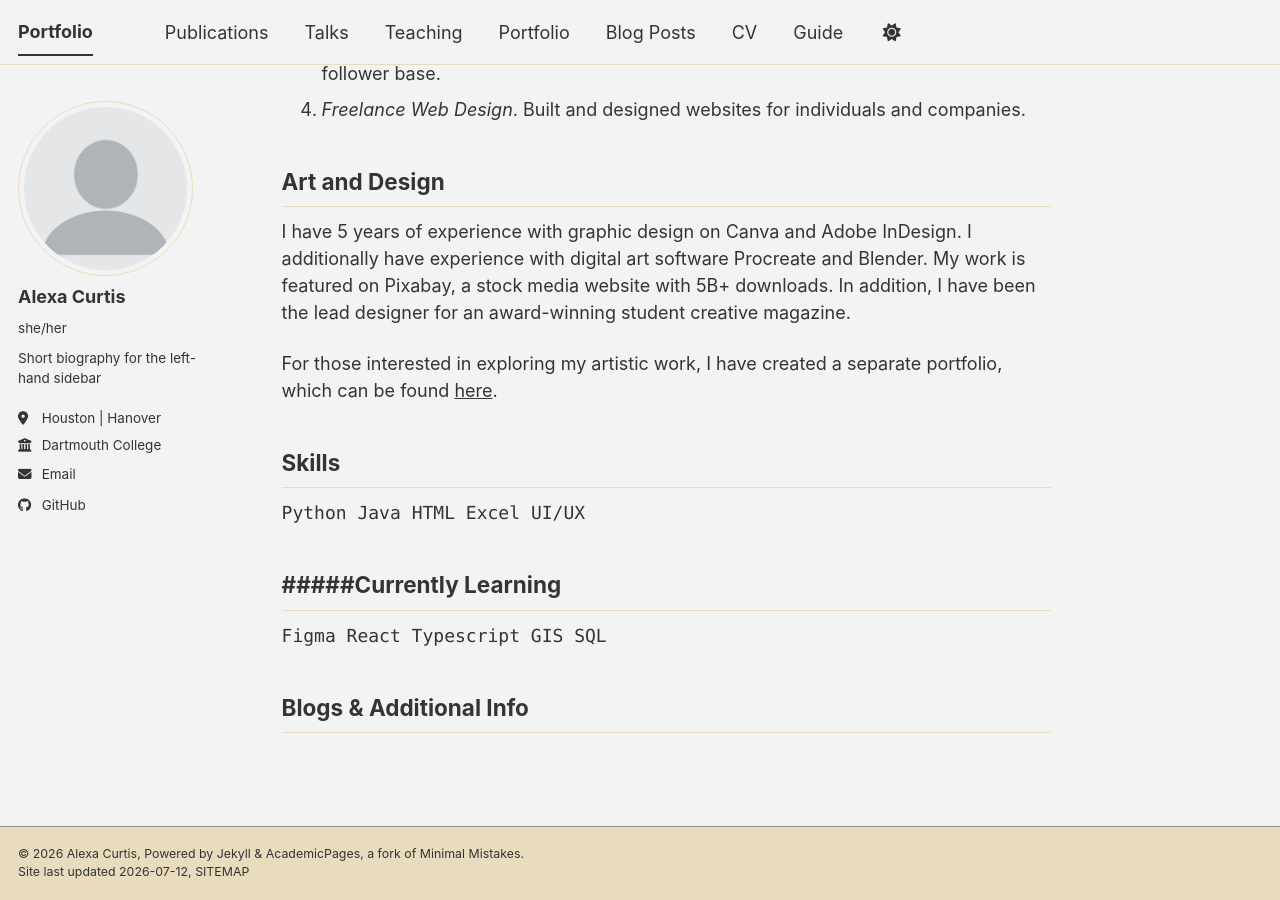
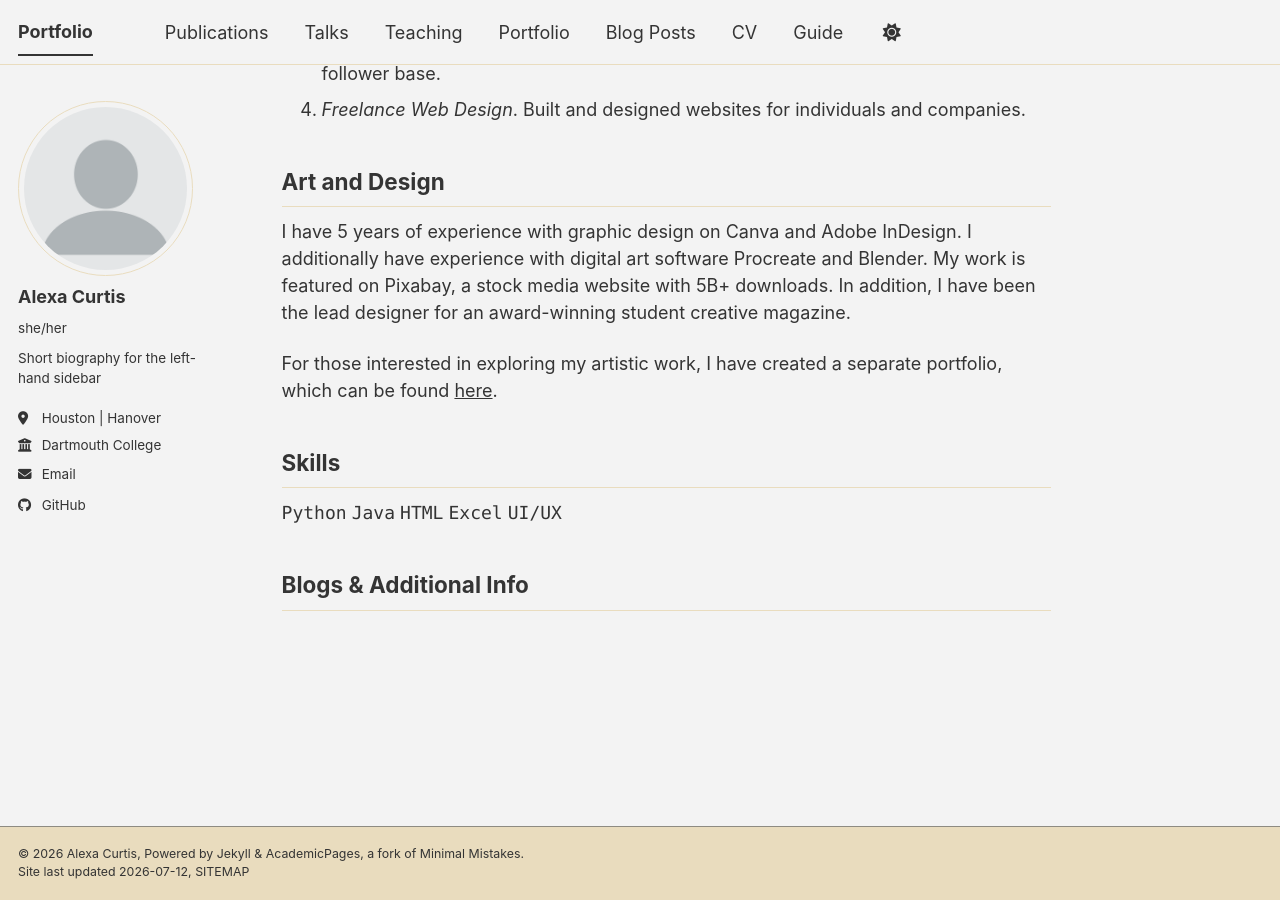
Before and after one commit to alexaycurtis/alexaycurtis.github.io, a Jekyll site: the page built from _pages/about.md, in a window 1280 px wide and 900 px high, scrolled down 987 px. Built offline with Jekyll 4.4.1, drawn with Linux system fonts in a browser that asks for light colours; a style sheet for code colours, icons or effects is not loaded.

Commit message:
Refine formatting in about.md for clarity

```diff
--- a/_pages/about.md
+++ b/_pages/about.md
@@ -13,7 +13,7 @@ Academic Interests
 ------
 My academic interests include computer science, linguistics, economics, and digital design. I specialize in the intersection between computer science and linguistics, specifically in language models and natural language processing. I code in R, Python, Java, HTML/CSS, and am currently learning JavaScript. I intend to double major in computational linguistics and economics, with a potential minor undecided. My hobbies include film editing, digital art, sketching, playing viola, running, skiing, baking, volunteering, learning about environmental science, and writing fiction.
 
-Specific topics I intend to pursue include but are not limited to: Data Analysis (**Python** **R** **Excel**), Technical Design (<kbd>Autocad</kbd>), Geospatial Analysis (**ArcGIS**), User-Experience Wireframing (**UX**)
+Specific topics I intend to pursue include but are not limited to: Data Analysis (<kbd>Python</kbd> <kbd>R</kbd> <kbd>Excel</kbd>), Technical Design (<kbd>Autocad</kbd>), Geospatial Analysis (<kbd>ArcGIS</kbd>), User-Experience Wireframing (<kbd>UX</kbd>)
 
 Past Projects
 ------
@@ -31,11 +31,7 @@ For those interested in exploring my artistic work, I have created a separate po
 
 Skills
 ------
-<kbd>Python<kbd> <kbd>Java<kbd> <kbd>HTML<kbd> <kbd>Excel<kbd> <kbd>UI/UX<kbd>
-
-#####Currently Learning
-------
-<kbd>Figma<kbd> <kbd>React Typescript<kbd> <kbd>GIS<kbd> <kbd>SQL<kbd>
+<kbd>Python</kbd> <kbd>Java</kbd> <kbd>HTML</kbd> <kbd>Excel</kbd> <kbd>UI/UX</kbd>
 
 Blogs & Additional Info
 ------
```
